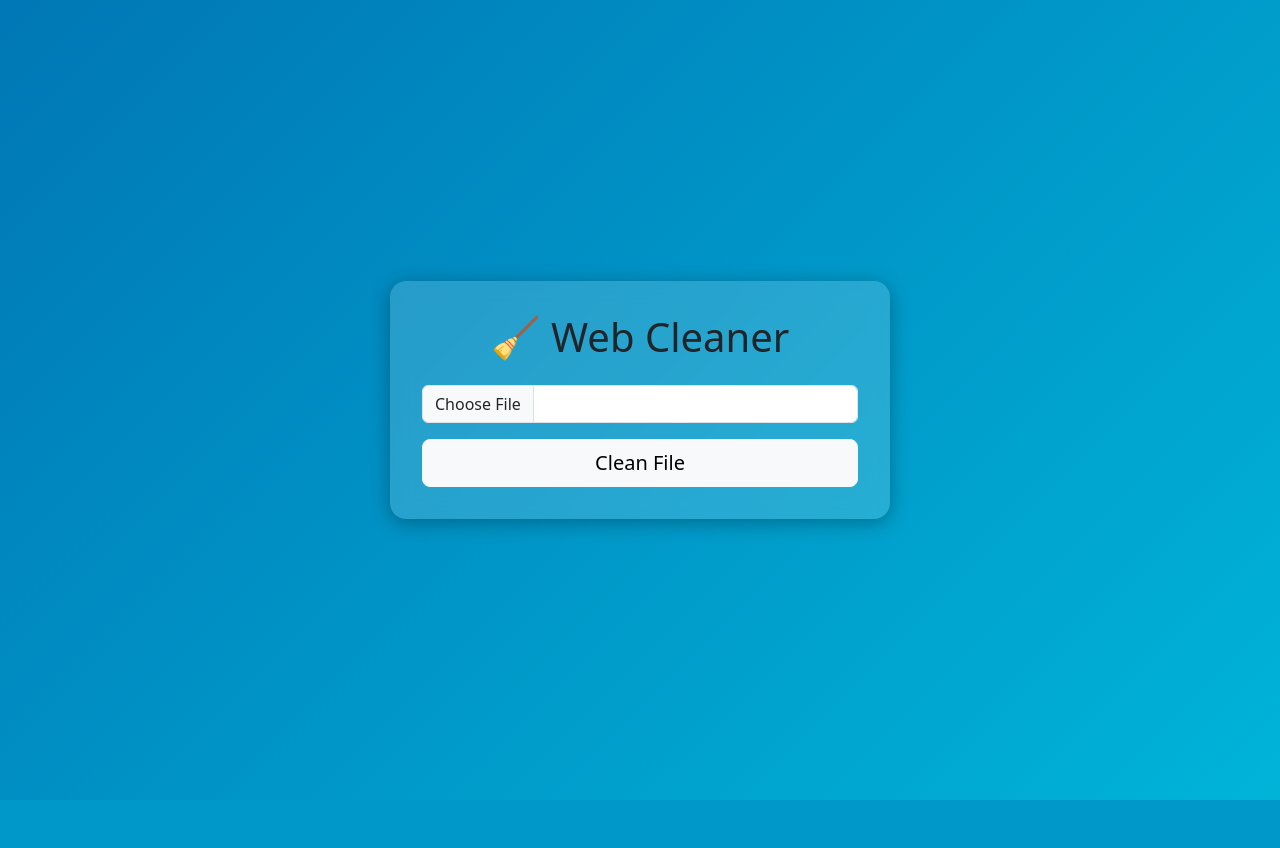
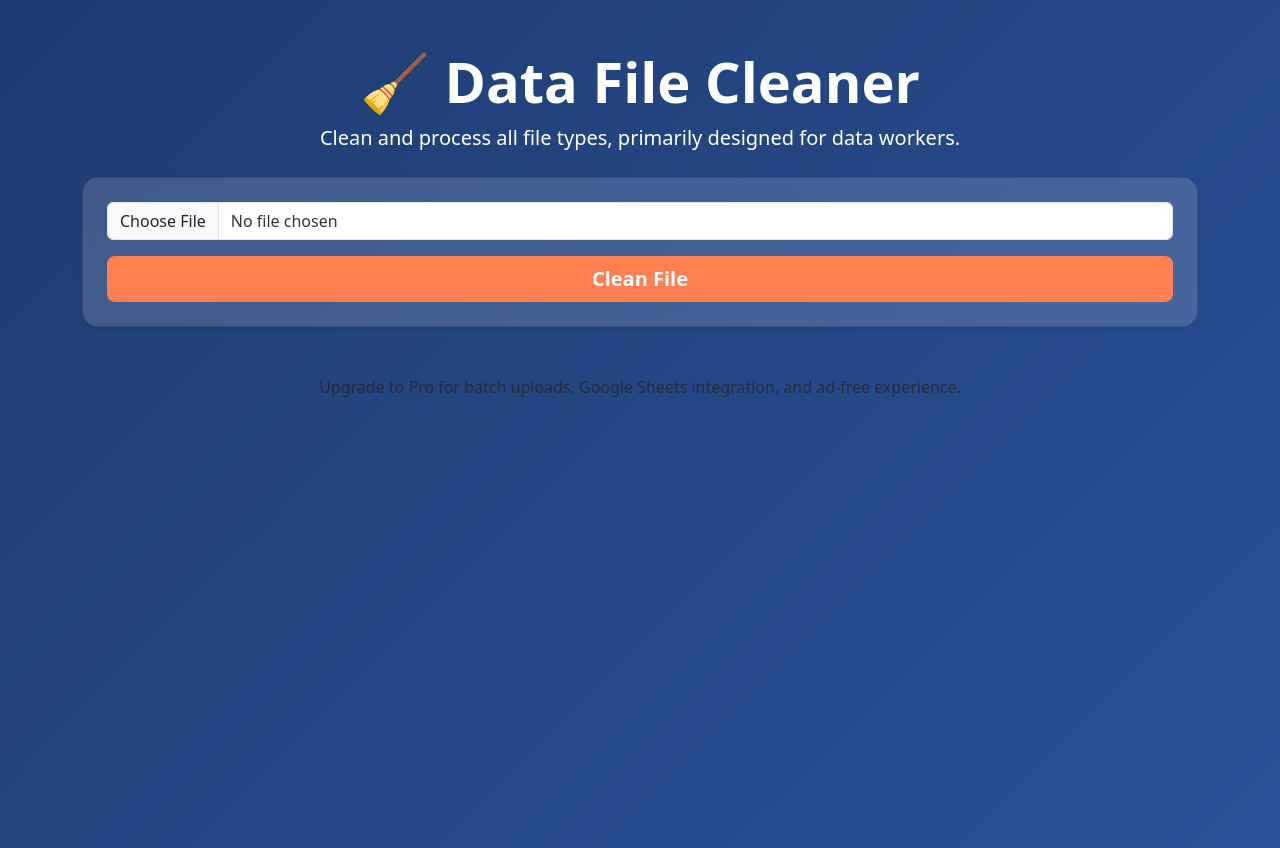
Before and after one commit to heavensent2026/universal-web-cleaner, a Flask app: page / in a window 1280 px wide. Before the commit the page ends 800 px from the top, so only its background shows below. Run offline with Flask 3, Linux system fonts and the light colour scheme.

Commit message:
Update UI: Data File Cleaner redesign and intro text

```diff
--- /dev/null
+++ b/static/style.css
@@ -0,0 +1,32 @@
+body {
+    background: linear-gradient(135deg, #1e3c72, #2a5298);
+    color: #fff;
+    font-family: system-ui, -apple-system, sans-serif;
+    min-height: 100vh;
+}
+
+h1 {
+    color: #fff;
+}
+
+.card {
+    background: rgba(255, 255, 255, 0.15);
+    backdrop-filter: blur(12px);
+    border-radius: 1rem;
+    padding: 2rem;
+    margin-bottom: 2rem;
+}
+
+input[type="file"] {
+    color: #333;
+}
+
+.btn-primary {
+    background-color: #ff7f50;
+    border: none;
+    font-weight: bold;
+}
+
+.btn-primary:hover {
+    background-color: #ff5722;
+}
--- a/templates/index.html
+++ b/templates/index.html
@@ -3,42 +3,42 @@
 <head>
   <meta charset="UTF-8">
   <meta name="viewport" content="width=device-width, initial-scale=1.0">
-  <title>Universal File Cleaner</title>
+  <title>Data File Cleaner</title>
   <link href="https://cdn.jsdelivr.net/npm/bootstrap@5.3.0/dist/css/bootstrap.min.css" rel="stylesheet">
-  <style>
-    body {
-      background: linear-gradient(135deg, #0077b6, #00b4d8);
-      min-height: 100vh;
-      display: flex;
-      align-items: center;
-      justify-content: center;
-      color: white;
-      font-family: system-ui, -apple-system, sans-serif;
-    }
-    .card {
-      background: rgba(255, 255, 255, 0.15);
-      backdrop-filter: blur(10px);
-      border: none;
-      border-radius: 1rem;
-      padding: 2rem;
-      width: 100%;
-      max-width: 500px;
-      box-shadow: 0 4px 20px rgba(0,0,0,0.3);
-    }
-    input[type="file"] {
-      color: white;
-    }
-  </style>
+  <link rel="stylesheet" href="{{ url_for('static', filename='style.css') }}">
 </head>
 <body>
-  <div class="card text-center">
-    <h1 class="mb-4">🧹 Web Cleaner</h1>
-    <form action="/upload" method="post" enctype="multipart/form-data">
-      <div class="mb-3">
-        <input class="form-control" type="file" name="file" required>
+  <div class="container my-5">
+    <div class="text-center mb-4">
+      <h1 class="display-4 fw-bold">🧹 Data File Cleaner</h1>
+      <p class="lead mt-2">Clean and process all file types, primarily designed for data workers.</p>
+    </div>
+
+    <div class="card shadow-sm p-4 mb-4">
+      <form action="/upload" method="post" enctype="multipart/form-data">
+        <div class="mb-3">
+          <input class="form-control" type="file" name="file" required>
+        </div>
+        <button class="btn btn-primary w-100 btn-lg" type="submit">Clean File</button>
+      </form>
+    </div>
+
+    {% if cleaned_files %}
+      <div class="card shadow-sm p-4 mb-4">
+        <h4>Download Cleaned Files:</h4>
+        <ul class="list-group mt-3">
+          {% for file in cleaned_files %}
+            <li class="list-group-item">
+              <a href="{{ url_for('download_file', filename=file) }}">{{ file }}</a>
+            </li>
+          {% endfor %}
+        </ul>
       </div>
-      <button class="btn btn-light btn-lg w-100" type="submit">Clean File</button>
-    </form>
+    {% endif %}
+
+    <footer class="text-center text-muted mt-5">
+      <p>Upgrade to Pro for batch uploads, Google Sheets integration, and ad-free experience.</p>
+    </footer>
   </div>
   <script src="https://cdn.jsdelivr.net/npm/bootstrap@5.3.0/dist/js/bootstrap.bundle.min.js"></script>
 </body>
```
